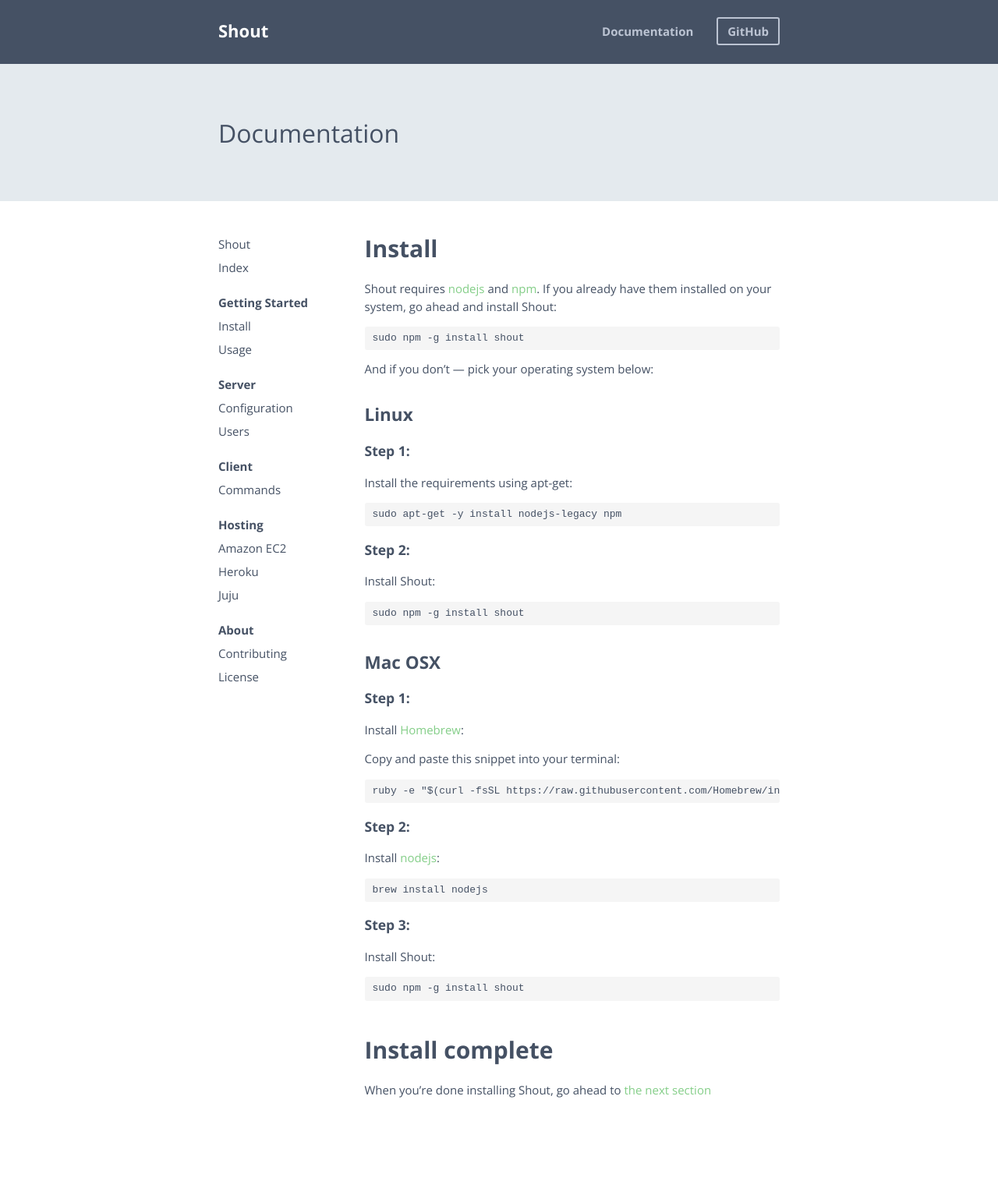
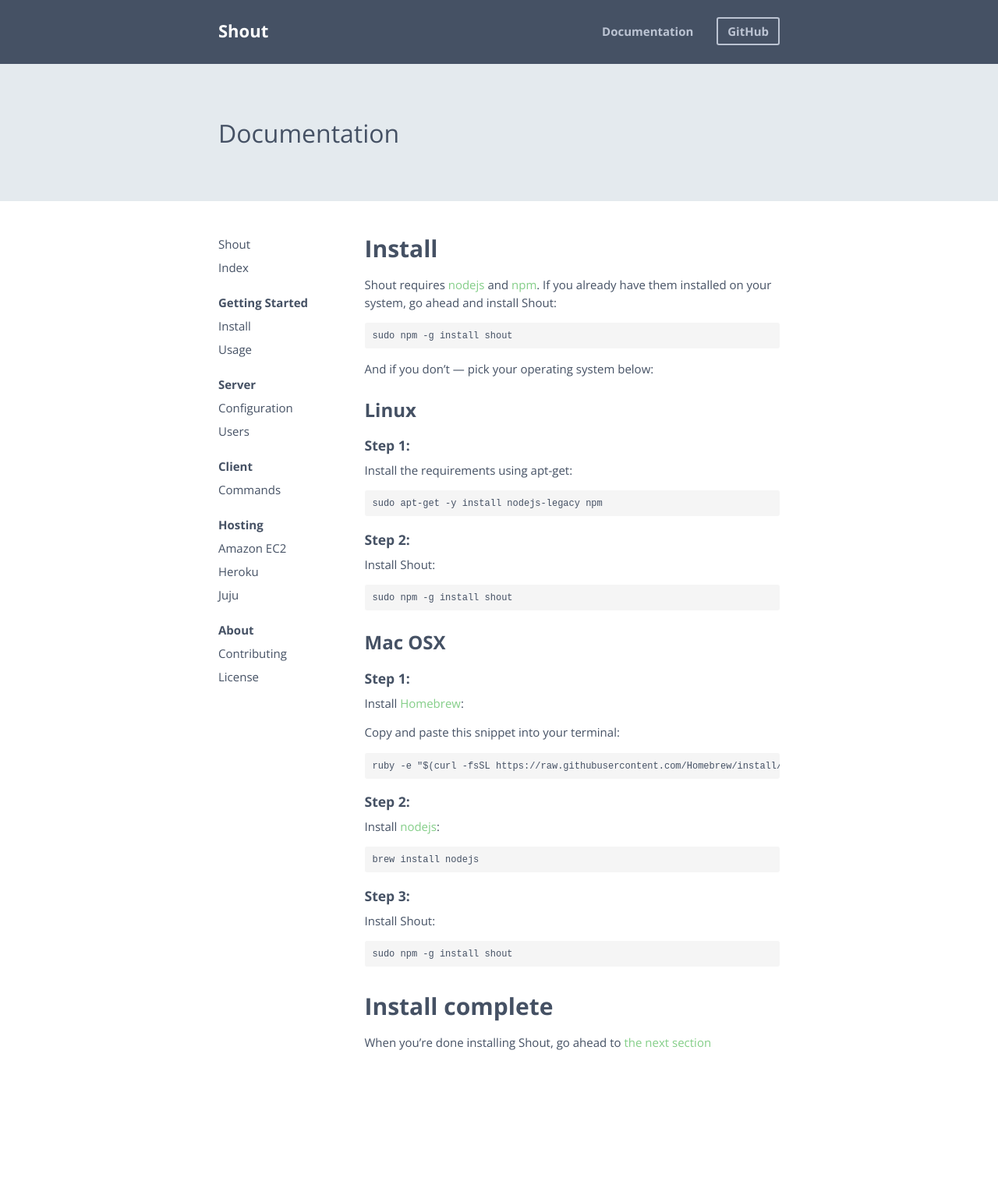
Before and after one commit to thelounge/thelounge.github.io, a Jekyll site: the page built from _docs/getting_started/install.md, in a window 1280 px wide. Shown: the whole page at 78% size. Built offline with Jekyll 4.4.1, drawn with Linux system fonts in a browser that asks for light colours; Markdown is read by kramdown in place of the engine named in the settings; a style sheet for code colours, icons or effects is not loaded; after the commit the page ends 1464 px from its top, so only the background shows below that.

Commit message:
Minor changes

```diff
--- a/css/style.css
+++ b/css/style.css
@@ -17,6 +17,10 @@
 	text-decoration: none;
 	outline: 0;
 }
+h2 {
+	font-size: 32px;
+	font-weight: 300;
+}
 p {
 	line-height: 1.5;
 }
@@ -32,13 +36,13 @@
 code {
 	background: #f5f5f5;
 	border-radius: 3px;
-	font-size: inherit;
+	font-size: 0.8em;
 	padding: 2px 4px;
 }
 pre {
 	background: #f5f5f5;
 	border-radius: 3px;
-	font-size: 13px;
+	font-size: 1em;
 	line-height: 1.4;
 	padding: 6px 10px;
 }
@@ -130,6 +134,33 @@
 #splash #version.show {
 	opacity: .7;
 }
+#subscribe {
+	background: #e4eaee;
+	padding: 40px 0 60px;
+}
+#subscribe h2 {
+	text-align: center;
+}
+#subscribe form {
+	margin: 0 auto;
+	max-width: 380px;
+	position: relative;
+}
+#subscribe input {
+	background: none;
+	border: 2px solid rgba(0, 0, 0, .05);
+	border-radius: 3px;
+	padding: 10px 13px;
+	width: 100%;
+}
+#subscribe button {
+	border: 0;
+	background: none;
+	position: absolute;
+	padding: 0;
+	right: 15px;
+	top: 12px;
+}
 #features {
 	padding: 50px 0 80px;
 }
@@ -155,13 +186,14 @@
 	padding: 40px 0;
 	margin-bottom: 40px;
 }
-#docs .header h2 {
-	font-size: 32px;
-	font-weight: 300;
+#docs-content h1,
+#docs-content h2,
+#docs-content h3 {
+	margin: 1em 0 .5em;
 }
-#docs-content h1,
 #docs-content h2 {
-	margin-top: 1.4em;
+	font-size: 24px;
+	font-weight: bold;
 }
 #docs-content h2 code {
 	background: none;
```
Also changed, not shown: index.html (+18 -0 lines).
